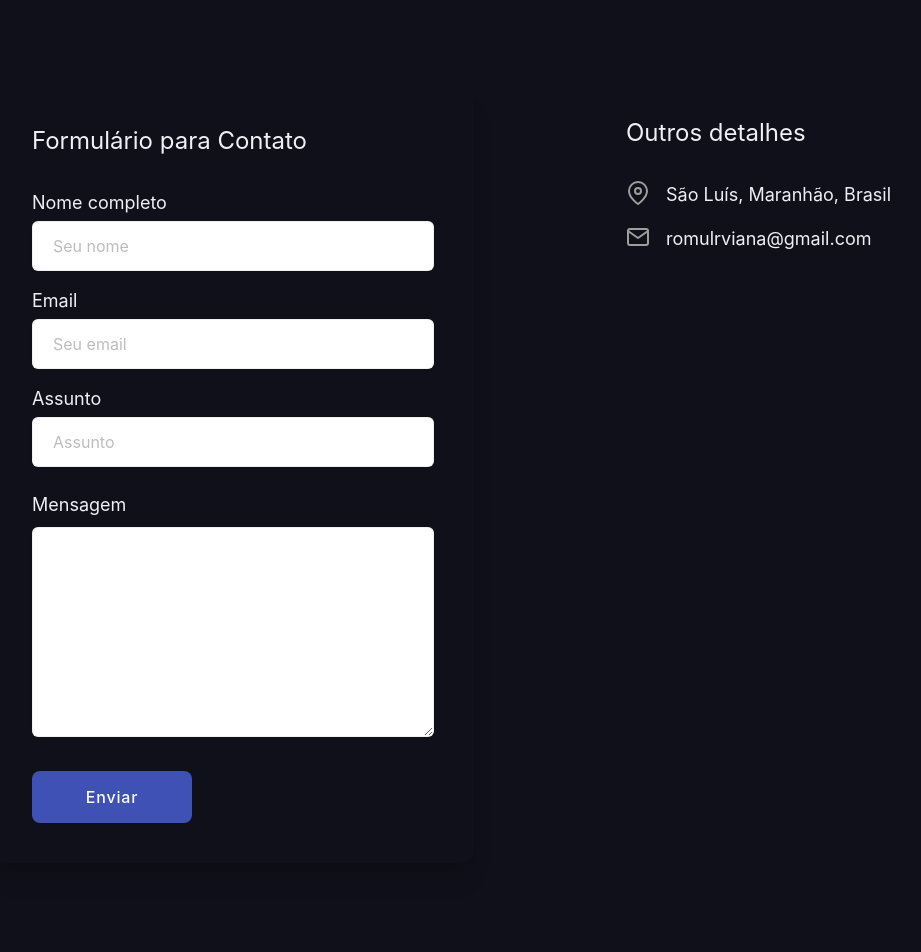
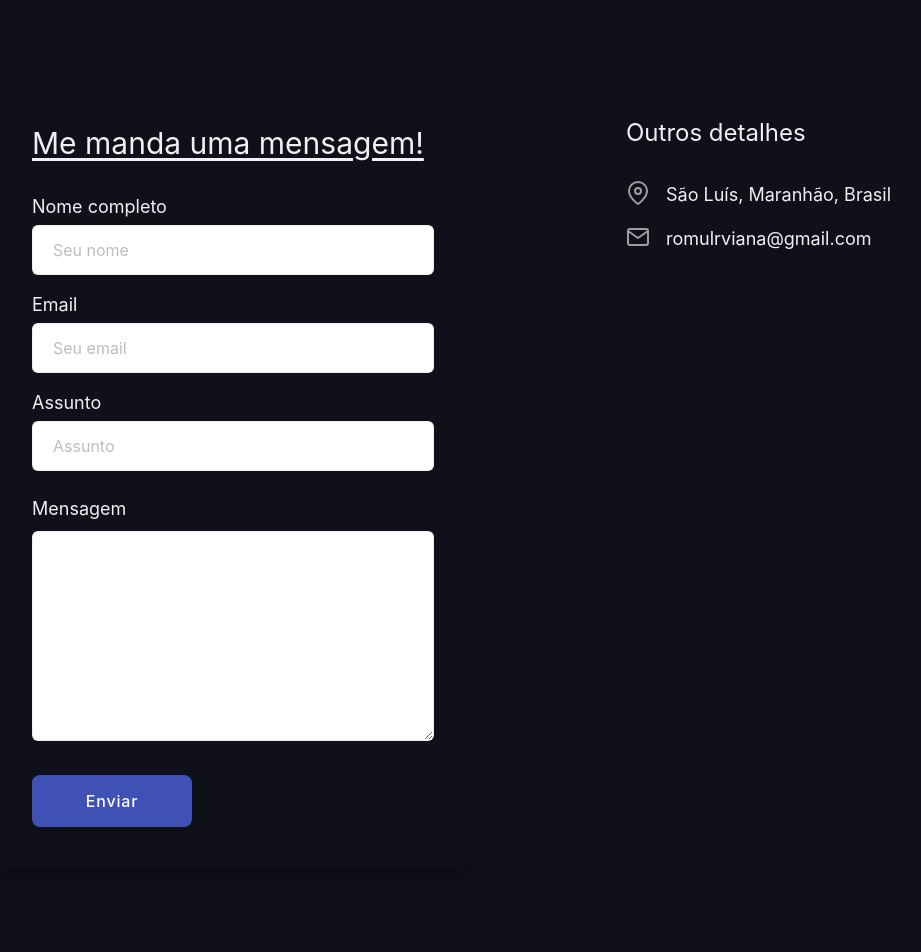
Before and after one commit to romuloromulo/meu-portfolio, a React (Create React App) app: page / in a window 1280 px wide. Shown: the part 2680-3632 px from the top of the page, without its empty margins (94-1015 px from the left). Built offline with nearby package versions, Linux system fonts and the light colour scheme; a web font is replaced by a local one.

Commit message:
Implementação de enviar e-mal por formulário

```diff
--- a/package.json
+++ b/package.json
@@ -3,11 +3,13 @@
   "version": "0.1.0",
   "private": true,
   "dependencies": {
+    "@emailjs/browser": "^3.11.0",
     "@material-tailwind/react": "^2.0.4",
     "@testing-library/jest-dom": "^5.16.5",
     "@testing-library/react": "^13.4.0",
     "@testing-library/user-event": "^13.5.0",
     "autoprefixer": "^10.4.14",
+    "framer-motion": "^10.12.22",
     "postcss": "^8.4.24",
     "react": "^18.2.0",
     "react-dom": "^18.2.0",
--- a/src/Sections/Formulario.js
+++ b/src/Sections/Formulario.js
@@ -1,6 +1,7 @@
 import React from "react";
 import Detalhes from "../components/contato/detalhesContato";
 import FormularioContato from "../components/contato/formularioContato";
+import { motion } from "framer-motion";
 
 function Formulario() {
   return (
--- a/src/components/Layout/AppFooterCopyright.js
+++ b/src/components/Layout/AppFooterCopyright.js
@@ -11,7 +11,7 @@ function AppFooterCopyright() {
         </a>
         .
         <a
-          href="https://stoman.me"
+          href="#"
           target="__blank"
           className="text-cool-black-200 dark:text-secondary-light font-medium uppercase hover:underline hover:text-indigo-600 dark:hover:text-indigo-300 ml-1 duration-500">
           Rômulo R. Viana
--- a/src/components/UI/InputFormulario.js
+++ b/src/components/UI/InputFormulario.js
@@ -8,6 +8,7 @@ const FormInput = ({
   inputName,
   placeholderText,
   ariaLabelName,
+  value,
 }) => {
   return (
     <div className="font-general-regular mb-4">
@@ -24,6 +25,7 @@ const FormInput = ({
         placeholder={placeholderText}
         aria-label={ariaLabelName}
         required
+        value={value}
       />
     </div>
   );
--- a/src/components/contato/formularioContato.js
+++ b/src/components/contato/formularioContato.js
@@ -1,16 +1,67 @@
 import FormInput from "../UI/InputFormulario";
+import React, { useRef, useState } from "react";
+import emailjs from "@emailjs/browser";
 
 const FormularioContato = () => {
+  const [enviar, setEnviar] = useState("Enviar");
+  const [styleButton, setStyleButton] = useState(
+    "bg-indigo-500 text-white  hover:bg-indigo-600 "
+  );
+  const form = useRef();
+
+  const sendEmail = (e) => {
+    e.preventDefault();
+
+    setEnviar("Enviando... ");
+    setStyleButton(
+      "text-cool-black-300 bg-indigo-200  hover:bg-indigo-600 focus:ring-indigo-900"
+    );
+
+    emailjs
+      .sendForm(
+        "service_8pwnevy",
+        "template_bueqi1d",
+        form.current,
+        "7nsUQEWBczrTywy5f"
+      )
+      .then(
+        (result) => {
+          if (result.text === "OK") {
+            setTimeout(() => {
+              setEnviar("ok!");
+              setStyleButton(
+                "bg-green-500 text-black  hover:bg-green-700 focus:ring-green-900 "
+              );
+              e.target.reset();
+            }, 2000);
+          }
+        },
+        (error) => {
+          console.log(error.text);
+          setTimeout(() => {
+            setEnviar("Tente mais tarde!");
+            setStyleButton("bg-red-800 text-white focus:ring-red-900");
+          }, 2000);
+        }
+      );
+
+    setTimeout(() => {
+      setEnviar("Enviar");
+      setStyleButton(
+        "bg-indigo-500 text-white hover:bg-indigo-600 focus:ring-indigo-900 "
+      );
+    }, 4000);
+  };
+
   return (
     <div className="lg:w-1/2">
-      <div className="leading-loose">
+      <div className="leading-loose ">
         <form
-          onSubmit={(e) => {
-            e.preventDefault();
-          }}
+          ref={form}
+          onSubmit={sendEmail}
           className="max-w-xl m-4 p-6 sm:p-10 bg-secondary-light dark:bg-secondary-dark rounded-xl shadow-xl text-left">
-          <p className="font-general-medium text-dim-gray dark:text-primary-light text-2xl mb-8">
-            Formulário para Contato
+          <p className="font-general-medium text-dim-gray dark:text-primary-light text-3xl mb-8 underline underline-offset-4 ">
+            Me manda uma mensagem!
           </p>
           <FormInput
             inputLabel="Nome completo"
@@ -54,8 +105,12 @@ const FormularioContato = () => {
               rows="6"
               aria-label="Mensagem"></textarea>
           </div>
-          <div className="font-general-medium w-40 px-4 py-2.5 text-white text-center font-medium tracking-wider bg-indigo-500 hover:bg-indigo-600 focus:ring-1 focus:ring-indigo-900 rounded-lg mt-6 duration-500">
-            <button>Enviar</button>
+          <div>
+            <button
+              type="submit"
+              className={`${styleButton} font-general-medium w-40 px-4 py-2.5 text-center font-medium tracking-wider focus:ring-1 rounded-lg mt-6 duration-500`}>
+              {enviar}
+            </button>
           </div>
         </form>
       </div>
```
Also changed, not shown: 1 other file (tests, documents, lock files or other folders).
